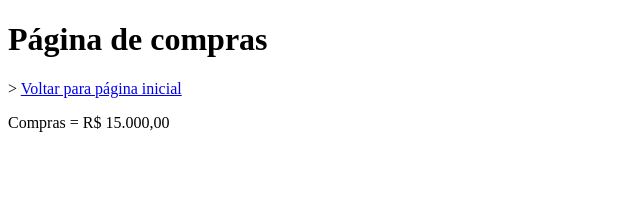
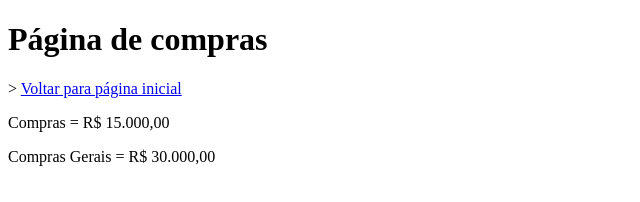
Before and after one commit to Edson-Kafu/aulagithub2025, a plain HTML site: page compras.html in a window 1280 px wide. Shown: the whole page, without its empty margins (0-640 px from the left). Drawn offline with Linux system fonts and the light colour scheme.

Commit message:
Adicionado informações de compras Gerais

```diff
--- a/compras.html
+++ b/compras.html
@@ -11,6 +11,7 @@
     <h1>Página de compras</h1>>
     <a href="index.html">Voltar para página inicial</a>
     <p>Compras = R$ 15.000,00</p>
+    <p>Compras Gerais = R$ 30.000,00</p>
 </body>
 
 </html>
```
